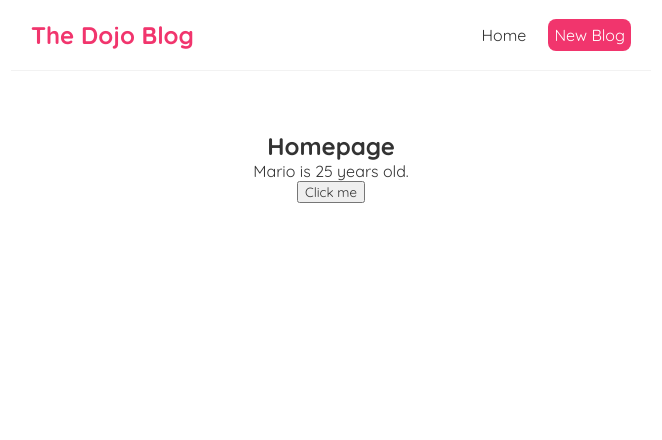
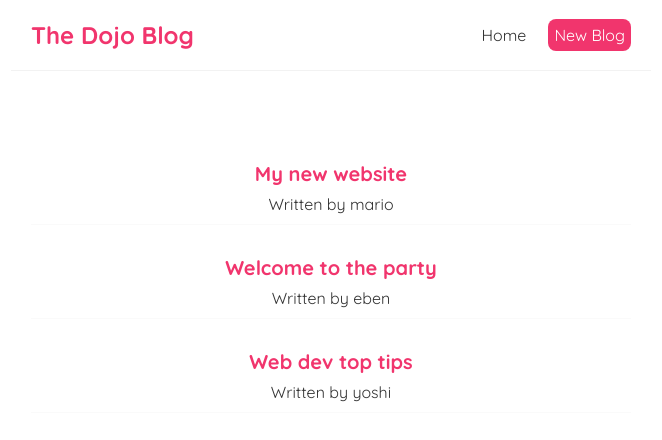
Before and after one commit to ebenofere/react-netninja, a React (Create React App) app: page / in a window 1280 px wide. Shown: the top 440 px of the page, without its empty margins (309-971 px from the left). Built offline with nearby package versions, Linux system fonts and the light colour scheme.

Commit message:
outputting lists using the map() method

```diff
--- a/src/Home.js
+++ b/src/Home.js
@@ -2,19 +2,24 @@
 
 const Home = () => {
     // let name = 'Mario';
-    const [name, setName] = useState('Mario');
-    const [age, setAge] = useState(25);
+    const [blogs, setBlogs] = useState([
+        { id:1, title: 'My new website', author: 'mario', body: 'lorem ipsum...' },
+        { id:2, title: 'Welcome to the party', author: 'eben', body: 'lorem ipsum...' },
+        { id:3, title: 'Web dev top tips', author: 'yoshi', body: 'lorem ipsum...' }
+    ]);
 
-    const handleClick = () => {
-        setName('Eben');
-        setAge(28);
-    }
 
     return (
         <div className="home">
-            <h2>Homepage</h2>
-            <p>{ name } is { age } years old.</p>
-            <button onClick={handleClick}>Click me</button>
+            {blogs.map((blog) => (
+                <div className="blog-preview" key={blog.id}>
+                    <h2>{ blog.title }</h2>
+                    <p>Written by { blog.author }</p>
+
+                </div>
+            ))
+            }
+
         </div>
     );
 }
--- a/src/index.css
+++ b/src/index.css
@@ -33,3 +33,18 @@
   margin: 40px auto;
   padding: 20px;
 }
+
+/* blog previews / list */
+.blog-preview {
+  padding: 10px 16px;
+  margin: 20px 0;
+  border-bottom: 1px solid #fafafa;
+}
+.blog-preview:hover {
+  box-shadow: 1px 3px 5px rgba(0,0,0,0.1);
+}
+.blog-preview h2 {
+  font-size: 20px;
+  color: #f1356d;
+  margin-bottom: 8px;
+}
```
Also changed, not shown: src/practice.txt.
